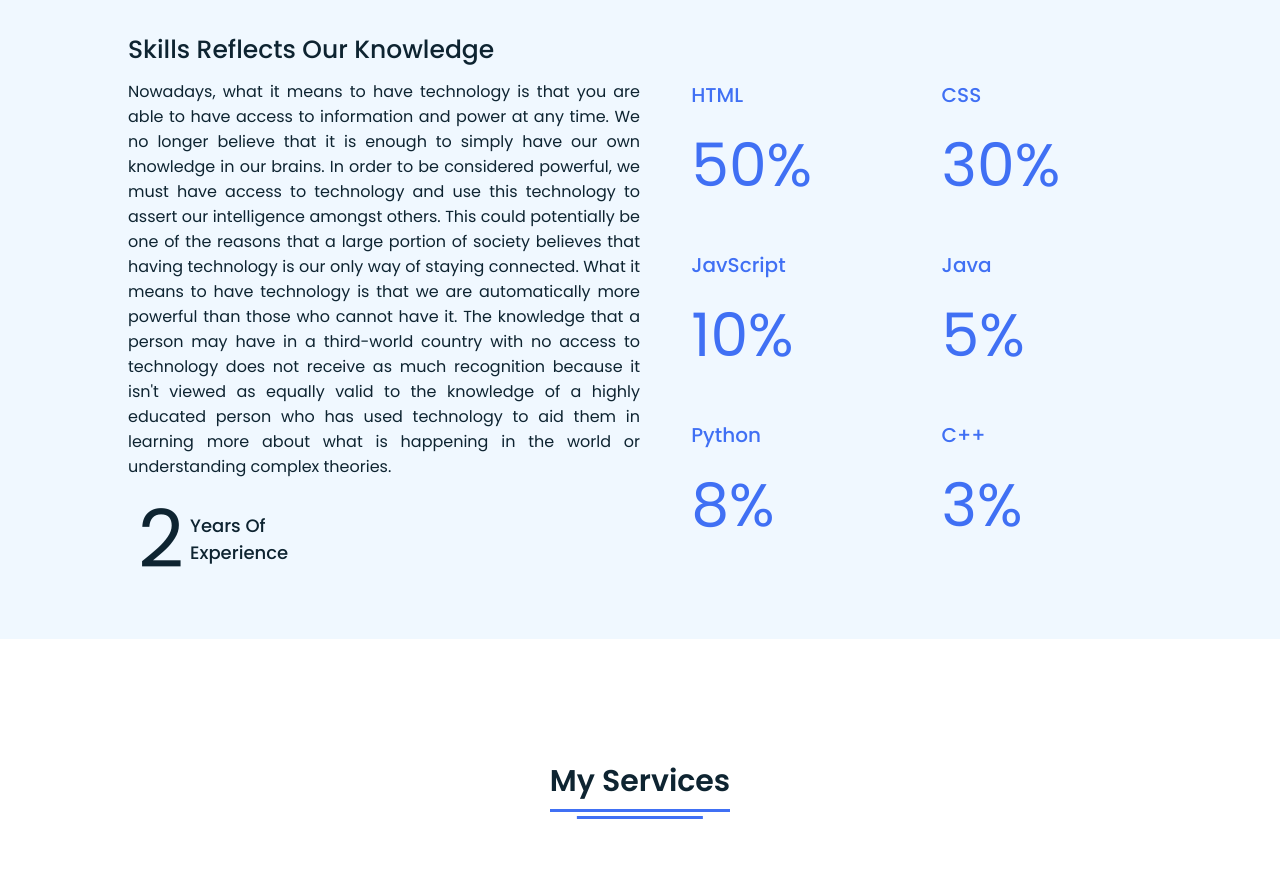
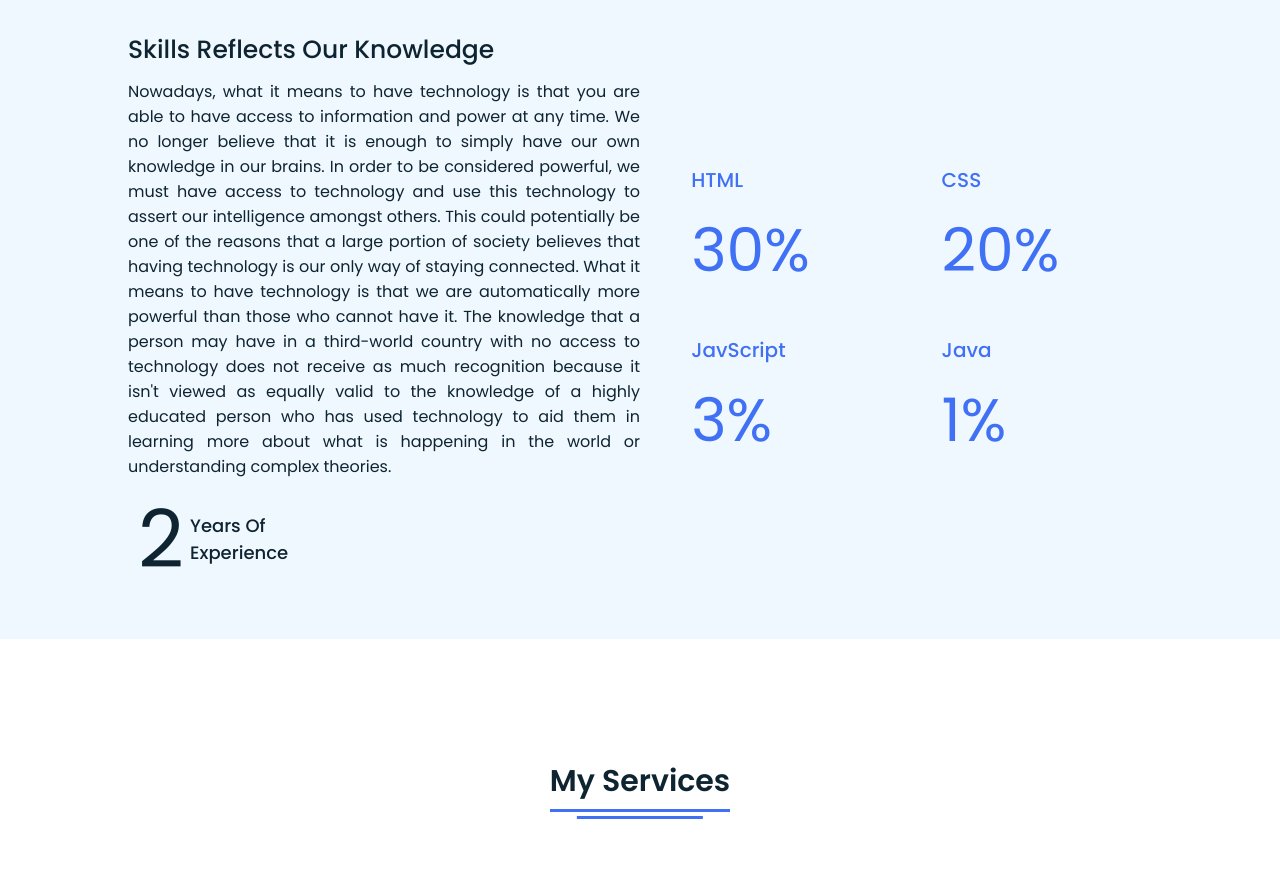
Before and after one commit to srk271/portfolio, a plain HTML site: page index.html in a window 1280 px wide. Shown: the part 1602-2471 px from the top of the page. Drawn offline with Linux system fonts and the light colour scheme.

Commit message:
Update index.html

```diff
--- a/index.html
+++ b/index.html
@@ -85,28 +85,20 @@
      <div class="boxes">
        <div class="box">
          <div class="topic">HTML</div>
-         <div class="per">50%</div>
+         <div class="per">30%</div>
        </div>
        <div class="box">
          <div class="topic">CSS</div>
-         <div class="per">30%</div>
+         <div class="per">20%</div>
        </div>
        <div class="box">
          <div class="topic">JavScript</div>
-         <div class="per">10%</div>
+         <div class="per">3%</div>
        </div>
        <div class="box">
          <div class="topic">Java</div>
-         <div class="per">5%</div>
+         <div class="per">1%</div>
        </div>
-       <div class="box">
-        <div class="topic">Python</div>
-        <div class="per">8%</div>
-        </div>
-        <div class="box">
-        <div class="topic">C++</div>
-        <div class="per">3%</div>
-        </div>
       </div>
      </div>
    </div>
```
